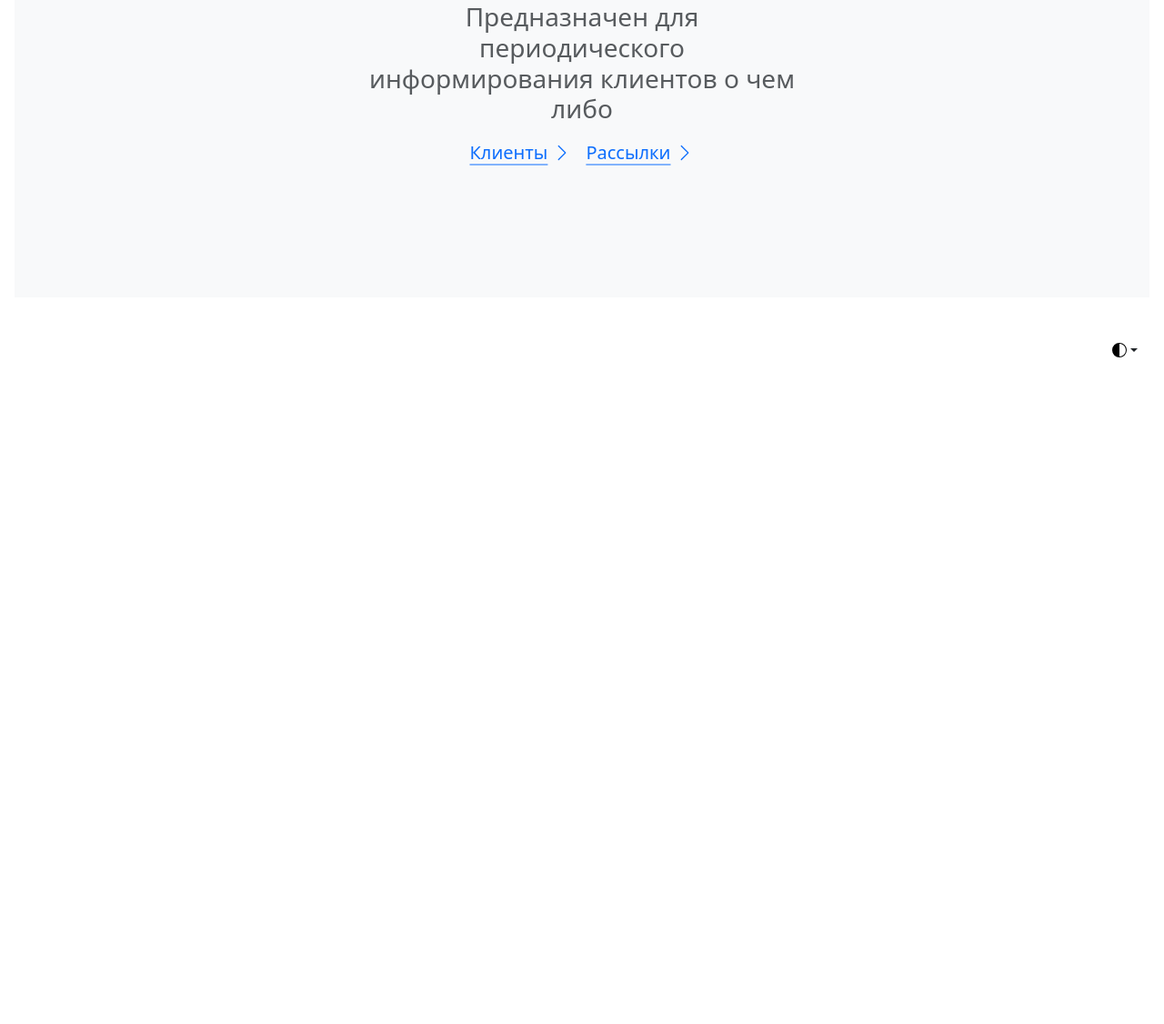
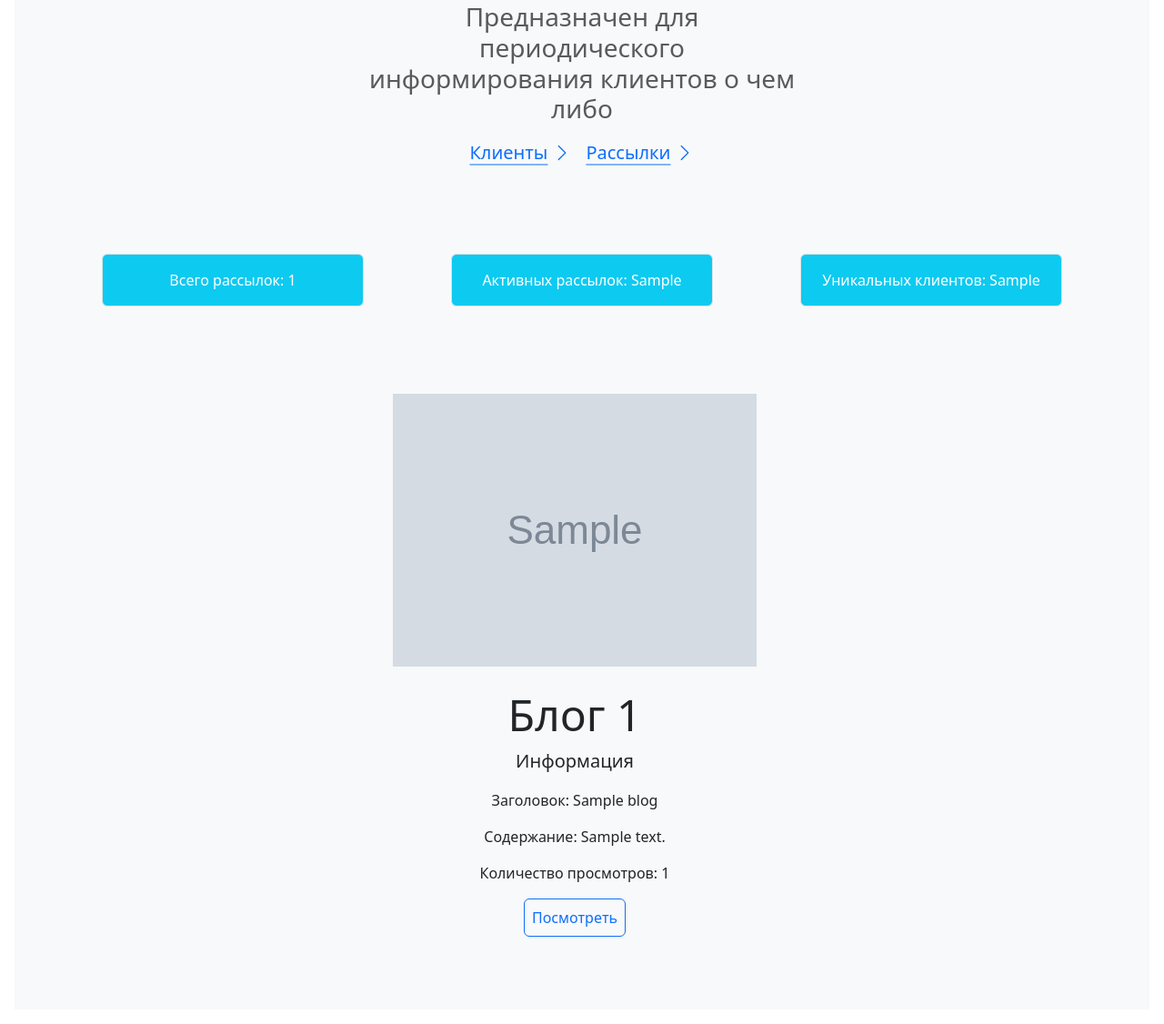
Before and after one commit to RenatUrazbakhtin/send_newsletter_service, a Django app: template main/templates/main/home.html in a window 1280 px wide. Shown: the part 378-1504 px from the top of the page at 91% size. Before the commit the page ends 771 px from the top, so only its background shows below. Run offline with Django 4.2, Linux system fonts and the light colour scheme; the template is opened without the code that fills it: most values are stand-ins (such as "Sample title", 1, 10 or a date in 2020); grey boxes marked "Sample" are stand-in pictures; some libraries are stand-ins or nearby versions.

Commit message:
recreated home page

```diff
--- a/main/templates/main/home.html
+++ b/main/templates/main/home.html
@@ -22,5 +22,33 @@
     </div>
     <div class="product-device shadow-sm d-none d-md-block"></div>
     <div class="product-device product-device-2 shadow-sm d-none d-md-block"></div>
+    <div class="row mx-auto mb-3">
+        <div class="col-3 text-white bg-info border mx-auto p-lg-3 rounded">Всего рассылок: {{ newsletter_count }}</div>
+        <div class="col-3 text-white bg-info border mx-auto p-lg-3 rounded">Активных рассылок: {{ newsletter_active }}
+        </div>
+        <div class="col-3 text-white bg-info border mx-auto p-lg-3 rounded">Уникальных клиентов: {{ unique_clients }}
+        </div>
+    </div>
+    <div class="row text-center">
+        {% for blog in blogs %}
+        <li class="list-group-item bg-light">
+            <div class="col 3">
+                <div class="bg-body-tertiary me-md-3 pt-3 px-3 pt-md-5 px-md-5 text-center overflow-hidden">
+                    <div class="my-3 p-3">
+                        <div class="card-body">
+                            <img src="{{ blog.image.url }}" class="img-fluid mb-4" alt="">
+                            <h2 class="display-5">Блог {{blog.pk}} </h2>
+                            <p class="lead">Информация</p>
+                            <p class="text-center">Заголовок: {{blog.title}}</p>
+                            <p class="text-center">Содержание: {{blog.body}}</p>
+                            <p class="text-center">Количество просмотров: {{blog.views_count}}</p>
+                            <a class="p-2 btn btn-outline-primary" href="{% url 'blog_detail' blog.pk %}">Посмотреть</a>
+                        </div>
+                    </div>
+                </div>
+            </div>
+        </li>
+        {% endfor %}
+    </div>
 </div>
 {% endblock %}
```
